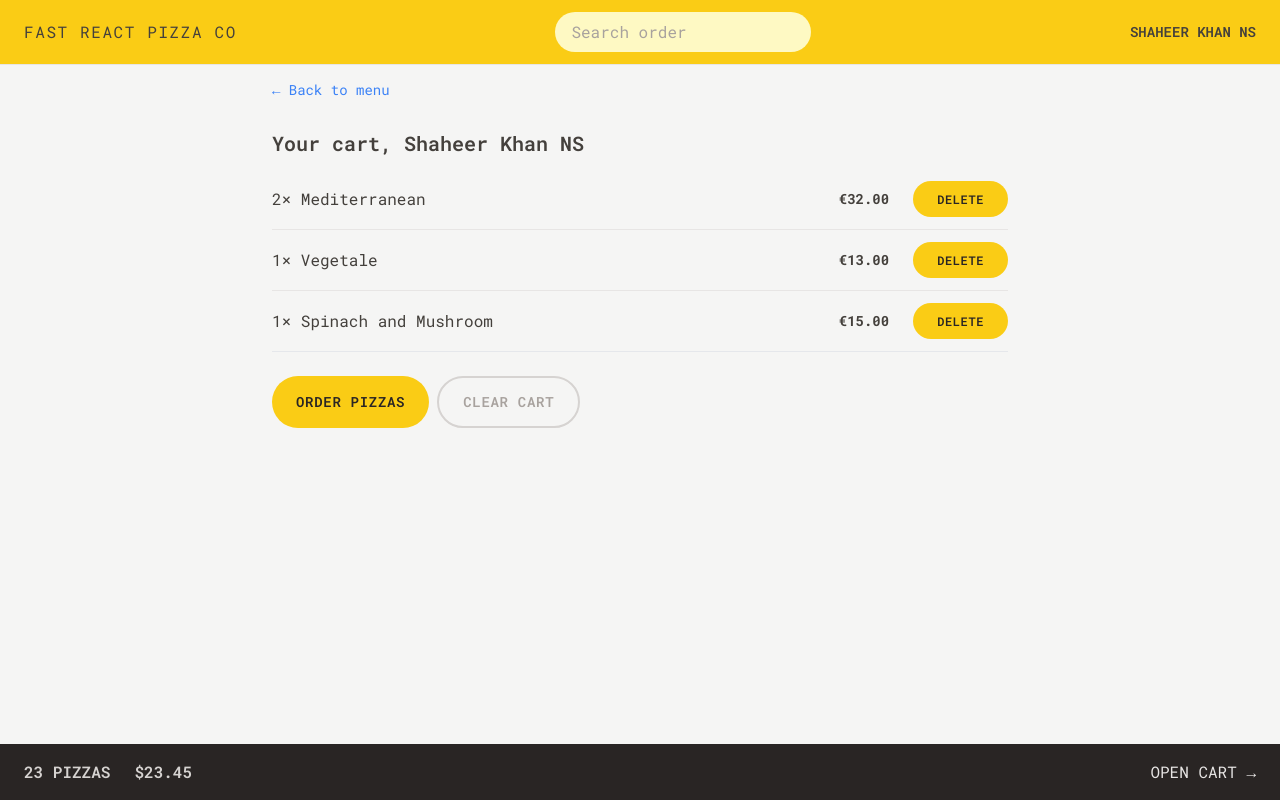
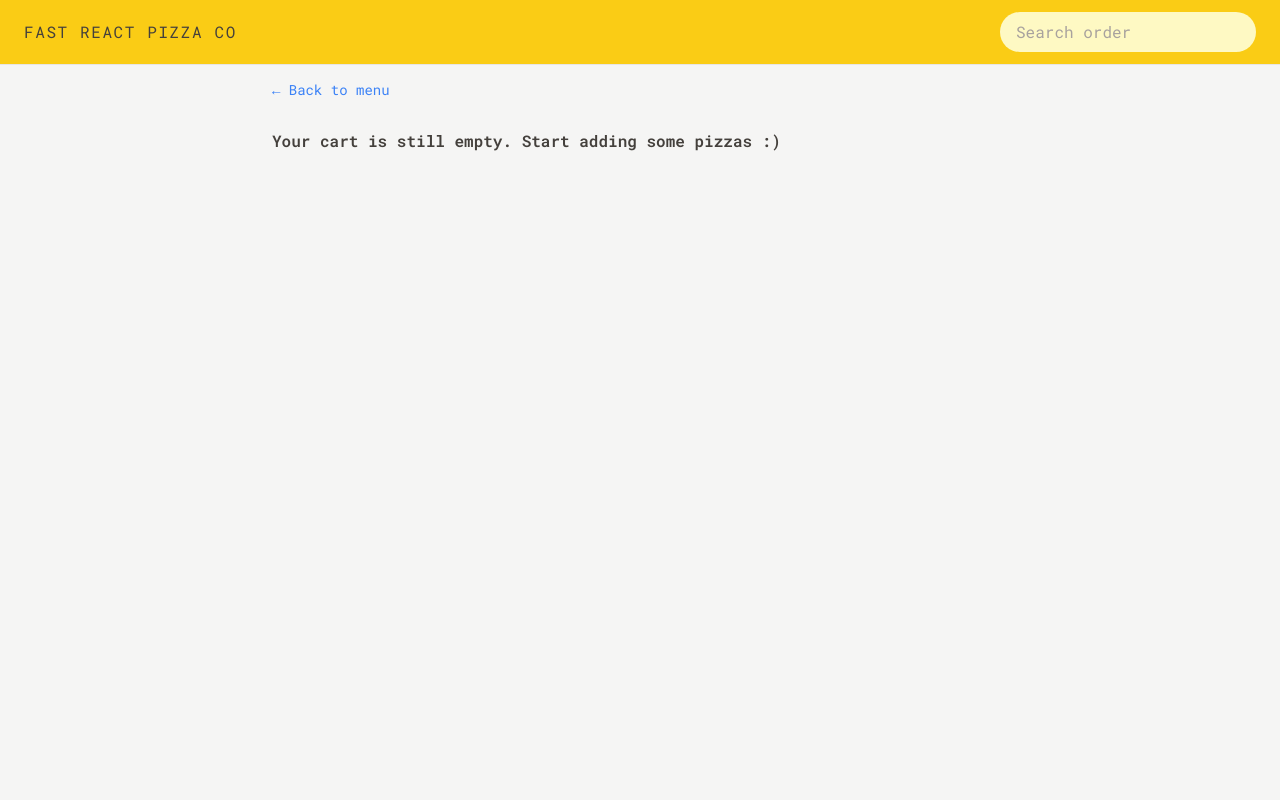
Before and after one commit to ShaheerKhanNS/fast-react-pizza, a React (Vite) app: page /cart in a window 1280 px wide. Built offline with nearby package versions, Linux system fonts and the light colour scheme.

Commit message:
build cart and cart-overview pages

```diff
--- a/src/features/cart/Cart.jsx
+++ b/src/features/cart/Cart.jsx
@@ -1,36 +1,16 @@
-import { Link } from 'react-router-dom';
 import LinkButton from '../../ui/LinkButton';
 import Button from '../../ui/Button';
 import CartItem from './CartItem';
-import { useSelector } from 'react-redux';
-
-const fakeCart = [
-  {
-    pizzaId: 12,
-    name: 'Mediterranean',
-    quantity: 2,
-    unitPrice: 16,
-    totalPrice: 32,
-  },
-  {
-    pizzaId: 6,
-    name: 'Vegetale',
-    quantity: 1,
-    unitPrice: 13,
-    totalPrice: 13,
-  },
-  {
-    pizzaId: 11,
-    name: 'Spinach and Mushroom',
-    quantity: 1,
-    unitPrice: 15,
-    totalPrice: 15,
-  },
-];
+import EmptyCart from './EmptyCart';
+import { useDispatch, useSelector } from 'react-redux';
+import { clearCart, getCart, getUsername } from './cartSlice';
 
 function Cart() {
-  const username = useSelector((state) => state.user.username);
-  const cart = fakeCart;
+  const username = useSelector(getUsername);
+  const cart = useSelector(getCart);
+  const dispatch = useDispatch();
+
+  if (!cart.length) return <EmptyCart />;
 
   return (
     <div className="px-4 py-3">
@@ -48,7 +28,9 @@
         <Button type="primary" to="/order/new">
           Order pizzas
         </Button>
-        <Button type="secondary">Clear cart</Button>
+        <Button onClick={() => dispatch(clearCart())} type="secondary">
+          Clear cart
+        </Button>
       </div>
     </div>
   );
--- a/src/features/cart/CartOverview.jsx
+++ b/src/features/cart/CartOverview.jsx
@@ -1,11 +1,19 @@
-import { Link } from "react-router-dom";
+import { useSelector } from 'react-redux';
+import { Link } from 'react-router-dom';
+import { getTotalCartPrice, getTotalCartQuantity } from './cartSlice';
+import { formatCurrency } from '../../utilities/helpers';
 
 function CartOverview() {
+  const totalCartQuantity = useSelector(getTotalCartQuantity);
+  const totalCartPrice = useSelector(getTotalCartPrice);
+
+  if (!totalCartQuantity) return null;
+
   return (
     <div className="flex items-center justify-between bg-stone-800 px-4 py-4 text-sm uppercase text-stone-200  sm:px-6 md:text-base">
       <p className="space-x-4  font-semibold text-stone-300 sm:space-x-6 ">
-        <span>23 pizzas</span>
-        <span>$23.45</span>
+        <span>{totalCartQuantity} pizzas</span>
+        <span>{formatCurrency(totalCartPrice)}</span>
       </p>
       <Link to="/cart">Open cart &rarr;</Link>
     </div>
--- a/src/features/cart/EmptyCart.jsx
+++ b/src/features/cart/EmptyCart.jsx
@@ -1,11 +1,13 @@
-import { Link } from 'react-router-dom';
+import LinkButton from '../../ui/LinkButton';
 
 function EmptyCart() {
   return (
-    <div>
-      <Link to="/menu">&larr; Back to menu</Link>
+    <div className="px-4 py-3">
+      <LinkButton to="/menu">&larr; Back to menu</LinkButton>
 
-      <p>Your cart is still empty. Start adding some pizzas :)</p>
+      <p className="mt-7 font-semibold">
+        Your cart is still empty. Start adding some pizzas :)
+      </p>
     </div>
   );
 }
--- a/src/features/cart/cartSlice.js
+++ b/src/features/cart/cartSlice.js
@@ -1,15 +1,7 @@
-const { createSlice } = require('@reduxjs/toolkit');
+import { createSlice } from '@reduxjs/toolkit';
 
 const initialState = {
-  cart: [
-    {
-      pizzaId: 12,
-      name: 'Mediterranean',
-      quantity: 2,
-      unitPrice: 16,
-      totalPrice: 32,
-    },
-  ],
+  cart: [],
 };
 
 const cartSlice = createSlice({
@@ -47,3 +39,15 @@
 } = cartSlice.actions;
 
 export default cartSlice.reducer;
+
+export const getCart = (state) => state.cart.cart;
+
+export const getUsername = (state) => state.user.username;
+
+export const getTotalCartQuantity = (state) =>
+  state.cart.cart.reduce((sum, item) => sum + item.quantity, 0);
+
+export const getTotalCartPrice = (state) =>
+  state.cart.cart.reduce((sum, item) => sum + item.totalPrice, 0);
+
+// 'reselect library for optimization
--- a/src/features/menu/MenuItem.jsx
+++ b/src/features/menu/MenuItem.jsx
@@ -1,8 +1,23 @@
+import { useDispatch } from 'react-redux';
 import Button from '../../ui/Button';
 import { formatCurrency } from '../../utilities/helpers';
+import { addItem } from '../cart/cartSlice';
 
 function MenuItem({ pizza }) {
+  const dispatch = useDispatch();
   const { id, name, unitPrice, ingredients, soldOut, imageUrl } = pizza;
+
+  function handleAddToCart() {
+    const newItem = {
+      pizzaId: id,
+      name,
+      quantity: 1,
+      unitPrice,
+      totalPrice: unitPrice * 1,
+    };
+
+    dispatch(addItem(newItem));
+  }
 
   return (
     <li className="flex gap-4 py-2">
@@ -24,7 +39,11 @@
               Sold out
             </p>
           )}
-          <Button type="small">Add to cart</Button>
+          {!soldOut && (
+            <Button onClick={handleAddToCart} type="small">
+              Add to cart
+            </Button>
+          )}
         </div>
       </div>
     </li>
--- a/src/features/user/userSlice.js
+++ b/src/features/user/userSlice.js
@@ -25,7 +25,7 @@
 import { createSlice } from '@reduxjs/toolkit';
 
 const initialState = {
-  username: 'Shaheer Khan NS',
+  username: '',
 };
 
 const userSlice = createSlice({
--- a/src/ui/Button.jsx
+++ b/src/ui/Button.jsx
@@ -1,6 +1,6 @@
 import { Link } from 'react-router-dom';
 
-function Button({ children, disabled, to, type }) {
+function Button({ children, disabled, to, type, onClick }) {
   const base =
     'inline-block text-sm rounded-full bg-yellow-400  font-semibold uppercase tracking-wider text-stone-800 transition-colors duration-300 hover:bg-yellow-300 focus:bg-yellow-300 focus:outline-none focus:ring focus:ring-yellow-300 focus:ring-offset-2 disabled:cursor-not-allowed ';
 
@@ -18,6 +18,13 @@
       </Link>
     );
 
+  if (onClick)
+    return (
+      <button onClick={onClick} disabled={disabled} className={styles[type]}>
+        {children}
+      </button>
+    );
+
   return (
     <button disabled={disabled} className={styles[type]}>
       {children}
```
